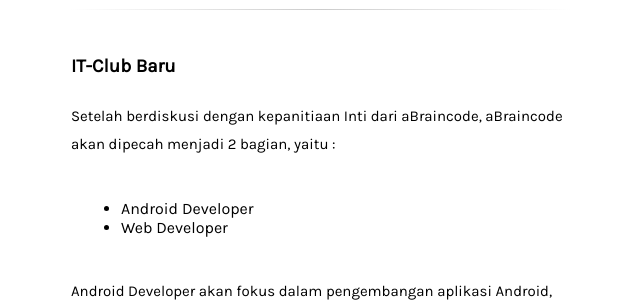
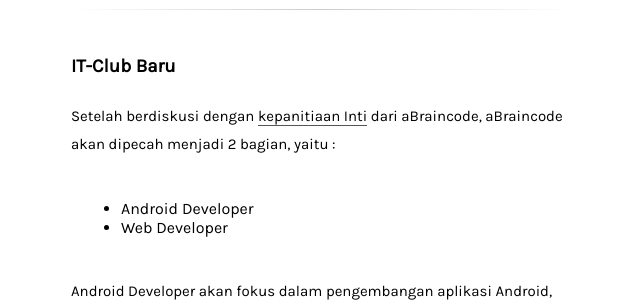
Before and after one commit to abraincode/abraincode.github.io, a Jekyll site: the page built from _posts/2017-02-13-information.md, in a window 1280 px wide and 900 px high, scrolled down 578 px. Shown: the part 153-455 px from the top of the window, without its empty margins (319-959 px from the left). Built offline with Jekyll 4.4.1, drawn with Linux system fonts in a browser that asks for light colours; part of the change alters nothing that is shown.

```diff
--- a/_posts/2017-02-13-information.md
+++ b/_posts/2017-02-13-information.md
@@ -15,7 +15,7 @@ Seiring berjalannya waktu, demi mewujudkan potensi positif dan potensi anak Muda
 
 ### IT-Club Baru
 
-Setelah berdiskusi dengan kepanitiaan Inti dari aBraincode, aBraincode akan dipecah menjadi 2 bagian, yaitu :
+Setelah berdiskusi dengan [kepanitiaan Inti](https://abraincode.github.io/about) dari aBraincode, aBraincode akan dipecah menjadi 2 bagian, yaitu :
 
 - Android Developer
 - Web Developer
```
